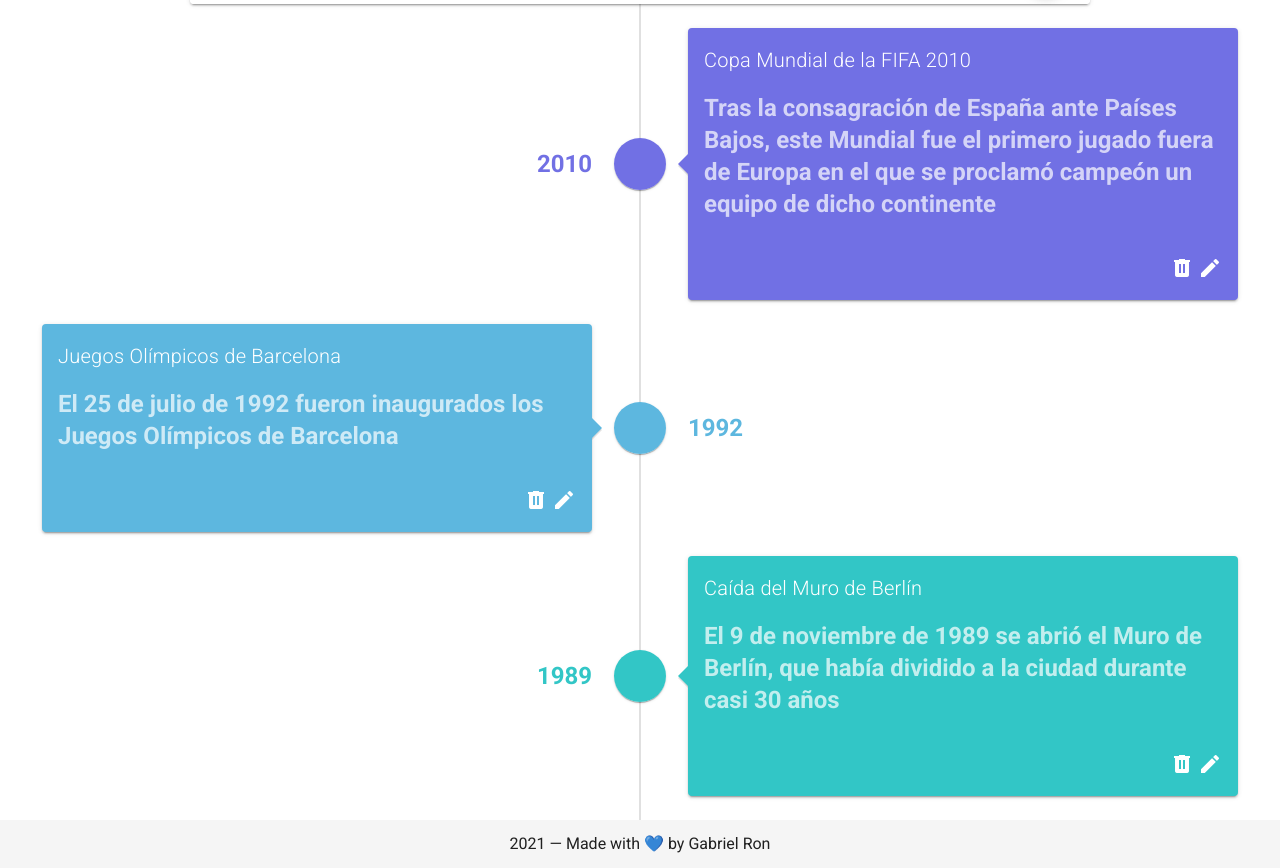
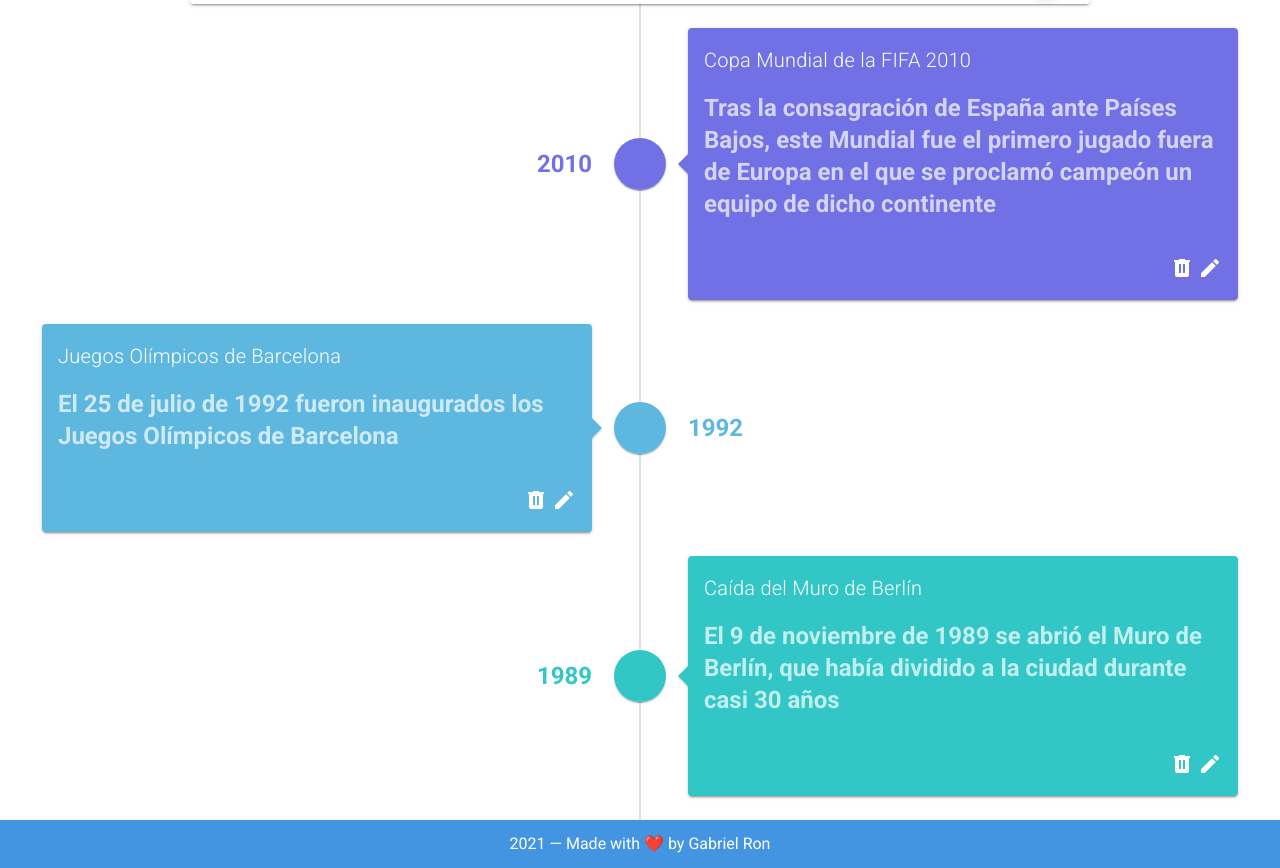
Before and after one commit to gaboarp2020/timeline-app, a Vue app: page / in a window 1280 px wide. Shown: the part 124-992 px from the top of the page. Built offline with nearby package versions, Linux system fonts and the light colour scheme.

Commit message:
Update TheFooter component

```diff
--- a/src/components/TheFooter.vue
+++ b/src/components/TheFooter.vue
@@ -1,7 +1,7 @@
 <template>
-  <v-footer padless>
-    <v-col class="text-center" cols="12">
-      {{ new Date().getFullYear() }} — Made with 💙 by Gabriel Ron
+  <v-footer color="#4395e1" padless>
+    <v-col class="text-center white--text" cols="12">
+      {{ new Date().getFullYear() }} — Made with ❤️ by Gabriel Ron
     </v-col>
   </v-footer>
 </template>
```
